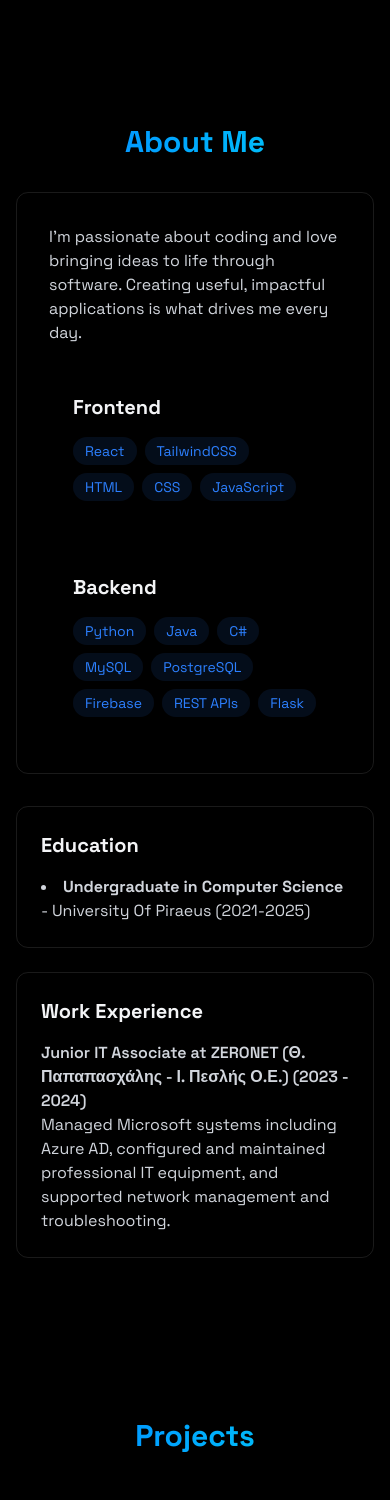
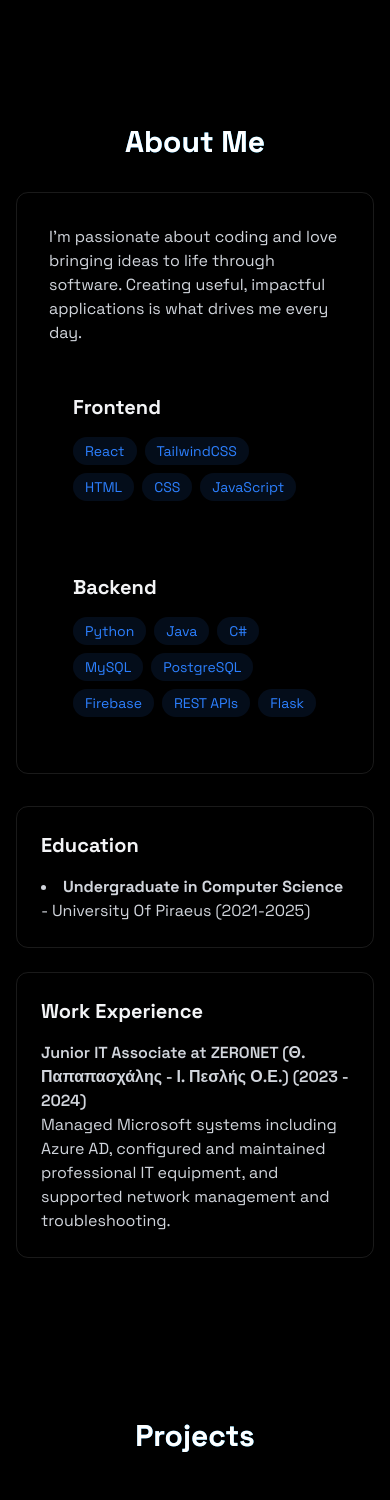
Before and after one commit to VasilisVas1/vassilisvassileiou-portfolio, a React (Vite) app: page / in a window 390 px wide. Shown: the part 800-2300 px from the top of the page. Built offline with nearby package versions, Linux system fonts and the light colour scheme.

Commit message:
Iphone Fix

```diff
--- a/src/components/sections/About.jsx
+++ b/src/components/sections/About.jsx
@@ -55,7 +55,7 @@
               : '-translate-y-8 opacity-0'
           }`}
         >
-          <h2 className="text-3xl font-bold mb-8 bg-gradient-to-r from-blue-500 to-cyan-400 bg-clip-text text-transparent text-center">
+          <h2 className="text-3xl font-bold mb-8 bg-gradient-to-r from-blue-500 to-cyan-400 bg-clip-text text-white text-transparent text-center">
             About Me
           </h2>
         </div>
--- a/src/components/sections/Contact.jsx
+++ b/src/components/sections/Contact.jsx
@@ -21,7 +21,7 @@
 
     return <section id="contact" className="min-h-screen flex items-center justify-center py-20">
         <div className="px-4 w-150">
-            <h2 className="text-3xl font-bold mb-8 bg-gradient-to-r from-blue-500 to-cyan-400 bg-clip-text text-transparent text-center">
+            <h2 className="text-3xl font-bold mb-8 bg-gradient-to-r from-blue-500 to-cyan-400 bg-clip-text text-white text-transparent text-center">
                 Get In Touch
             </h2>
             <form className="space-y-6" onSubmit={handleSubmit}>
--- a/src/components/sections/Projects.jsx
+++ b/src/components/sections/Projects.jsx
@@ -54,7 +54,7 @@
   return (
     <section id="projects" className="min-h-screen flex items-center justify-center py-20">
       <div className="max-w-4xl mx-auto px-4">
-        <h2 className="text-3xl font-bold mb-12 bg-gradient-to-r from-blue-500 to-cyan-400 bg-clip-text text-transparent text-center">
+        <h2 className="text-3xl font-bold mb-12 bg-gradient-to-r from-blue-500 to-cyan-400 bg-clip-text text-white text-transparent text-center">
           Projects
         </h2>
 
```
